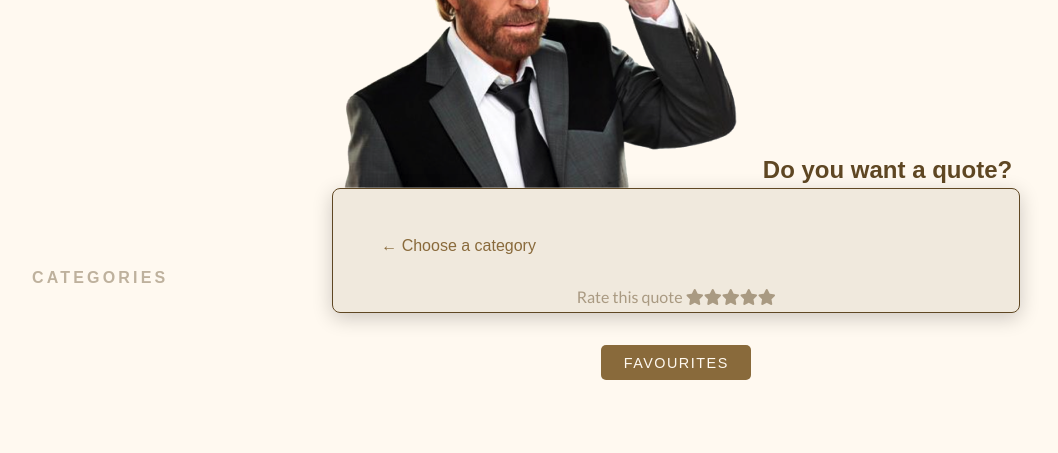
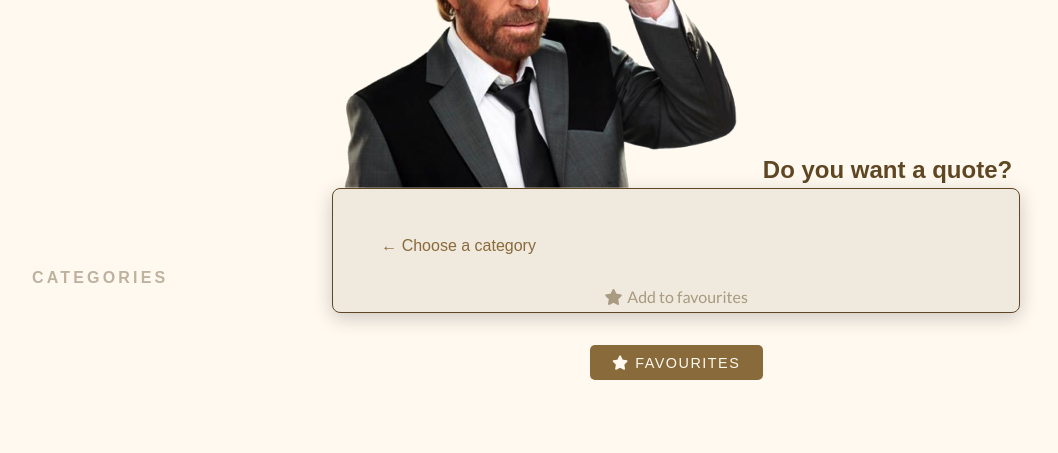
Before and after one commit to chingu-voyages/v42-toucans-team-06, a plain HTML site: page src/index.html in a window 1280 px wide. Shown: the part 347-800 px from the top of the page, without its empty margins (79-1137 px from the left). Drawn offline with nearby package versions, Linux system fonts and the light colour scheme; no server answers; a web font is replaced by a local one.

Commit message:
Update "add to favourites" line

```diff
--- a/src/index.html
+++ b/src/index.html
@@ -59,16 +59,14 @@
         <box class="quote-card results-container">
           <p class="quote-text font-rye results">&#8592; Choose a category</p>
           <p class="rate-quote-line font-lato">
-            Rate this quote <i class="fa-solid fa-star star star1"></i
-            ><i class="fa-solid fa-star star star2"></i
-            ><i class="fa-solid fa-star star star3"></i
-            ><i class="fa-solid fa-star star star4"></i
-            ><i class="fa-solid fa-star star star5"></i>
+            <i class="fa-solid fa-star star--add"></i>Add to favourites
           </p>
         </box>
 
         <!-- MODAL -->
-        <button id="modalBtn" class="btn--rate font-rye">FAVOURITES</button>
+        <button id="modalBtn" class="btn--rate font-rye">
+          <i class="fa-solid fa-star"></i> FAVOURITES
+        </button>
       </section>
       <section id="modal" class="modal-section font-rye">
         <header class="modal-header">
--- a/src/style.css
+++ b/src/style.css
@@ -182,6 +182,13 @@ body {
   padding-top: 2rem;
   color: rgba(95, 71, 35, 0.492);
   text-align: center;
+  cursor: pointer;
+}
+.star--add {
+  margin-right: 0.3rem;
+}
+.rate-quote-line:hover {
+  color: #e8b52a;
 }
 
 .star {
```
